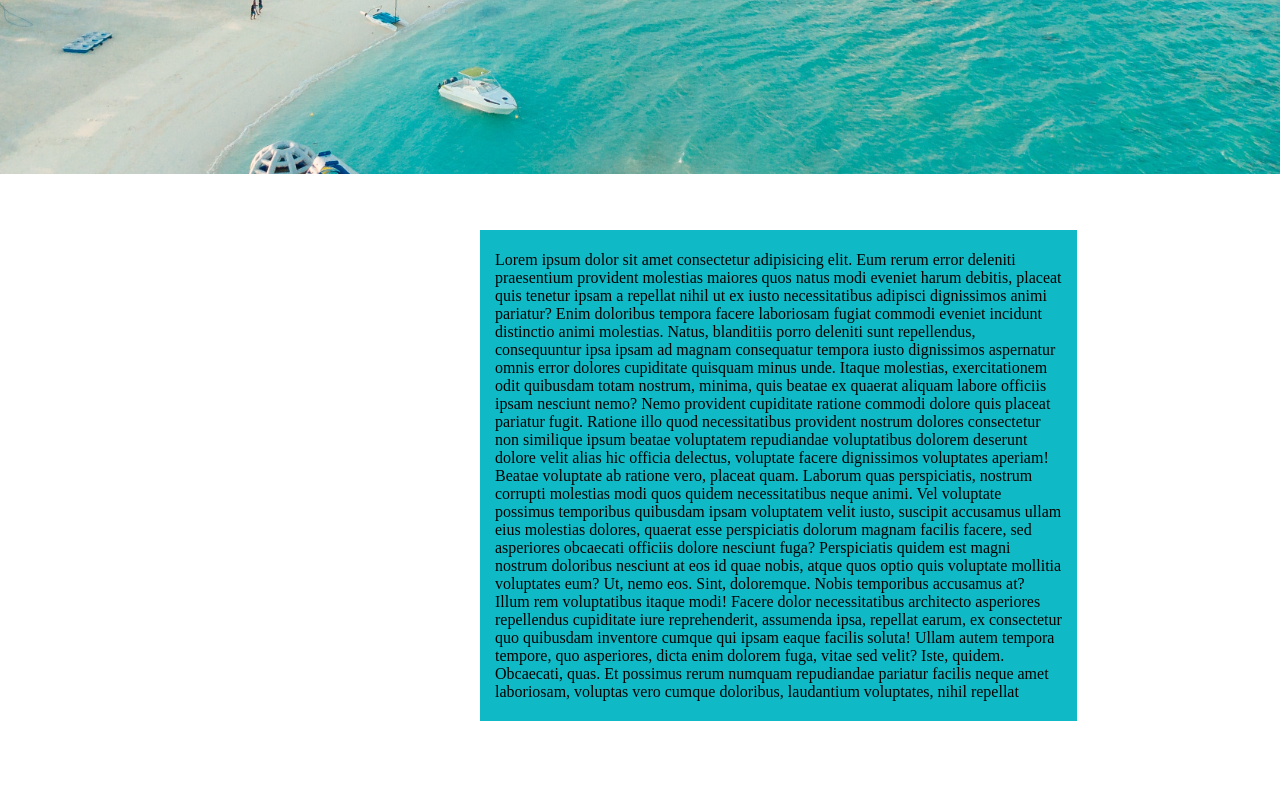
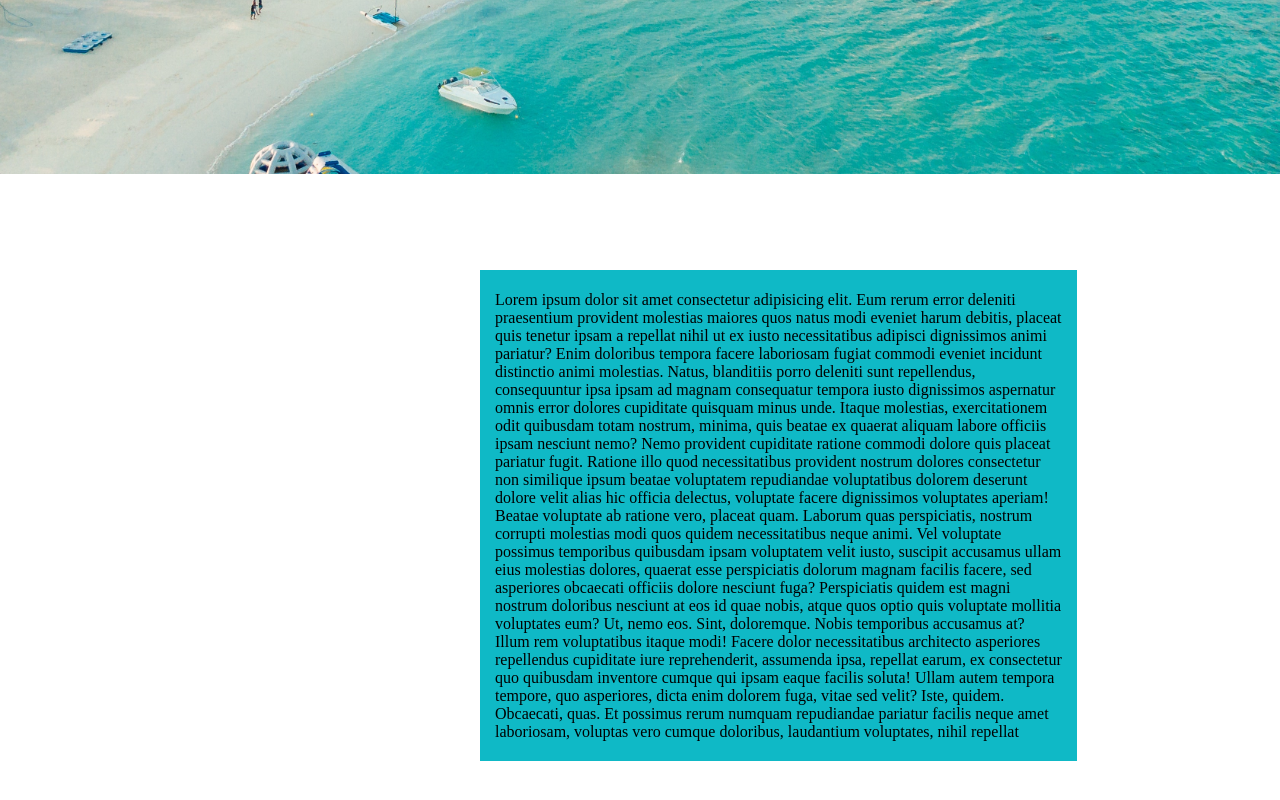
Before and after one commit to Fistric/Fistric.github.io, a plain HTML site: page index.html in a window 1280 px wide. Shown: the part 626-1426 px from the top of the page. Drawn offline with Linux system fonts and the light colour scheme.

Commit message:
Add files via upload

```diff
--- a/style.css
+++ b/style.css
@@ -156,7 +156,7 @@
 }
 .aabout {
     position: relative;
-    top: 7vh;
+    top: 12vh;
     left: 60vh;
     padding: 0px 15px;
     height: 13cm;
```
